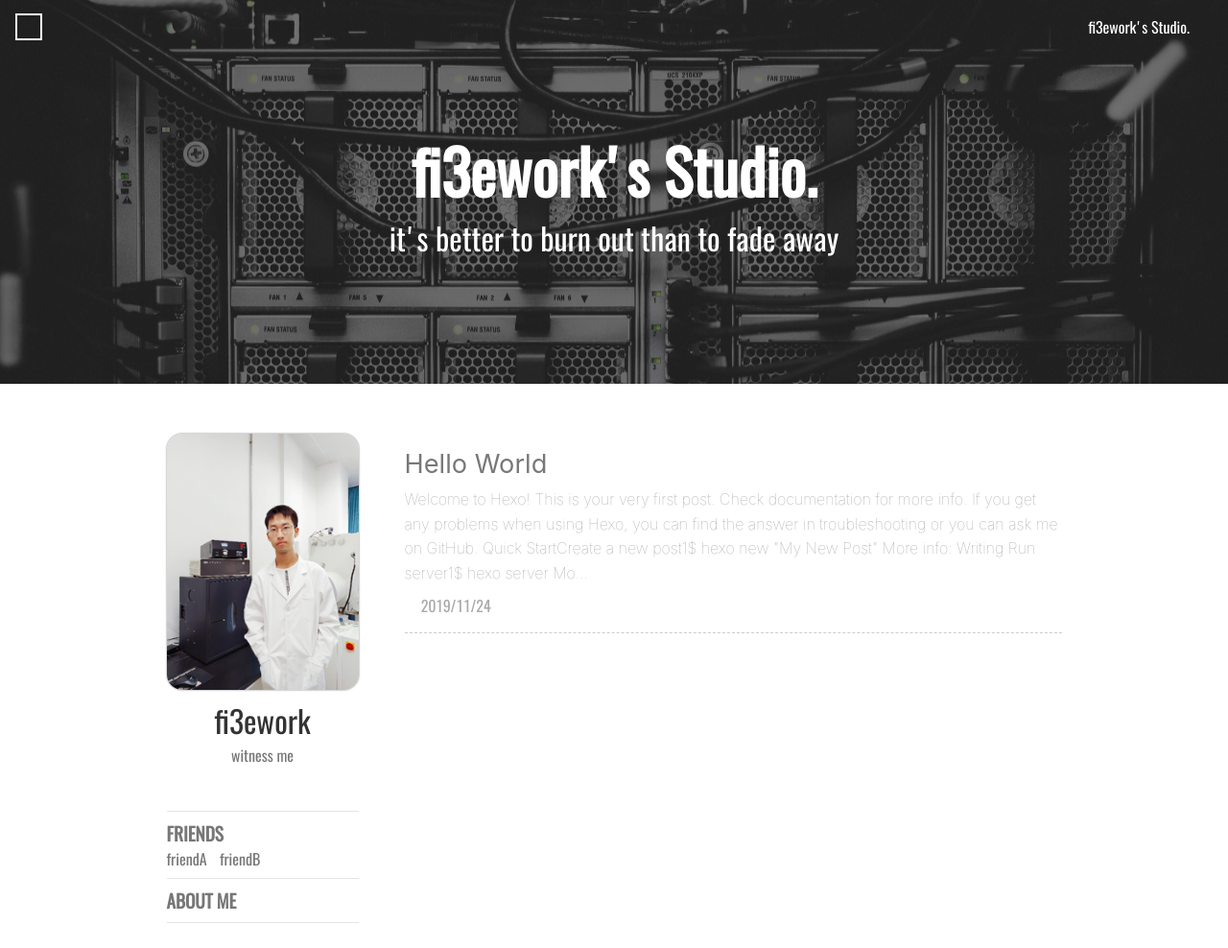
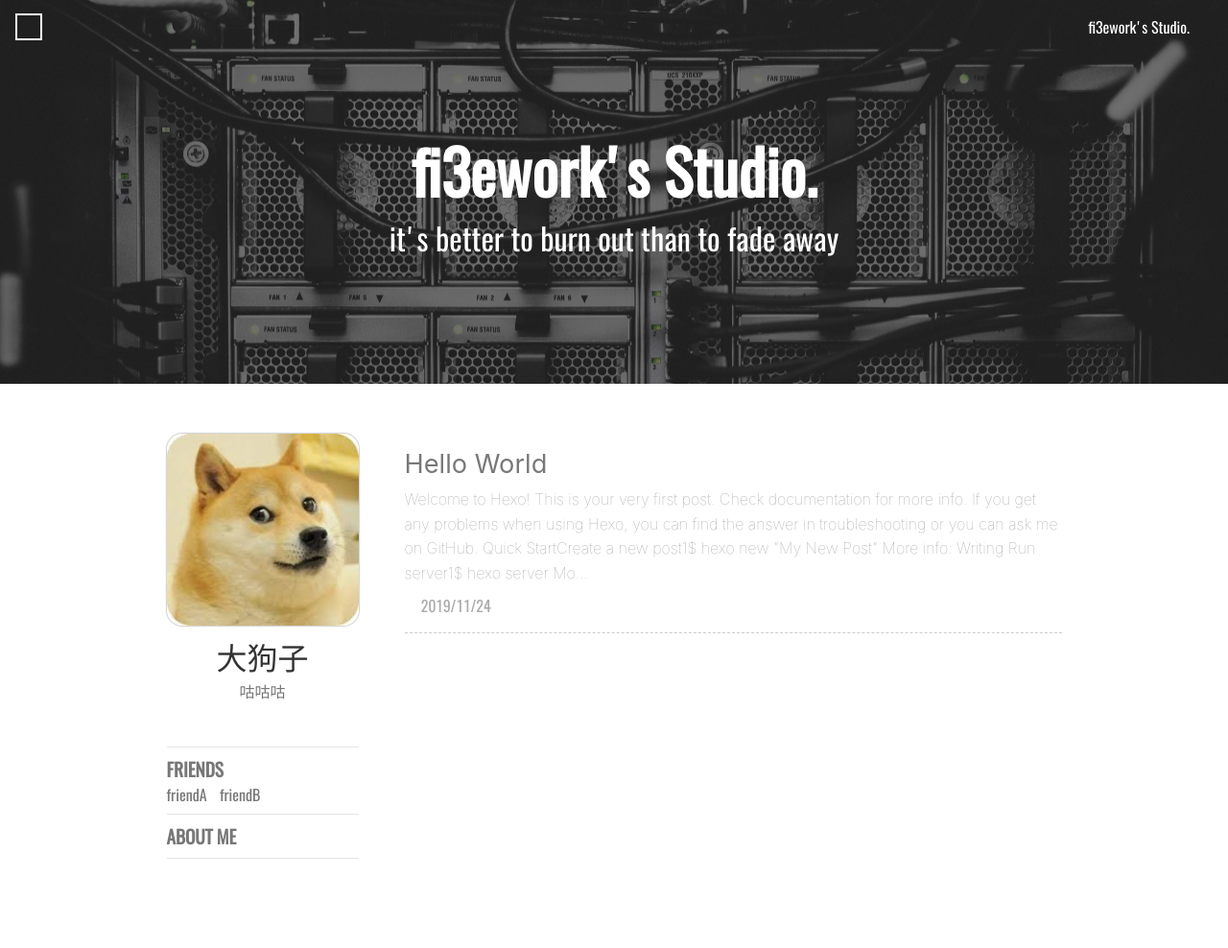
Before and after one commit to DGZ-cyber/DGZ-cyber.github.io, a plain HTML site: page index.html in a window 1280 px wide. Shown: the top 988 px of the page at 96% size. Drawn offline with nearby package versions, Linux system fonts and the light colour scheme; some packages are replaced by stand-ins of ours; a script that the page names is missing; a web font is replaced by a local one.

Commit message:
Site updated: 2019-11-24 20:30:59

```diff
--- a/index.html
+++ b/index.html
@@ -388,11 +388,11 @@ Mo...
             <!-- profile -->
 
             <div class="profile">
-    <img class="profile-avatar" alt="avatar" src= /avatar/test.png >
-    <div class="profile-name">fi3ework</div>
+    <img class="profile-avatar" alt="avatar" src= /avatar/doge.jfif >
+    <div class="profile-name">大狗子</div>
 
     <div class="profile-signature">
-        witness me
+        咕咕咕
     </div>
 
 
```
Also changed, not shown: avatar/doge.jfif (added).
